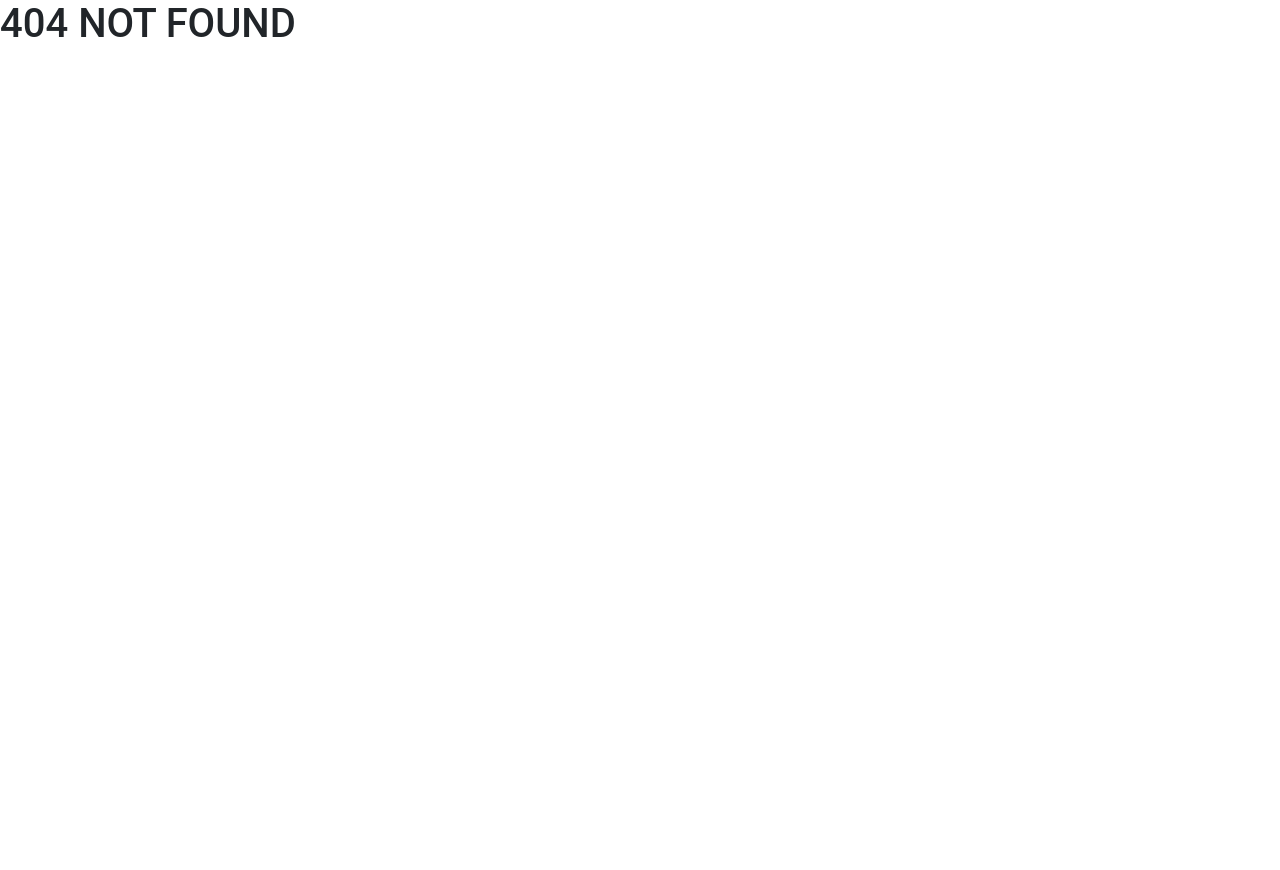
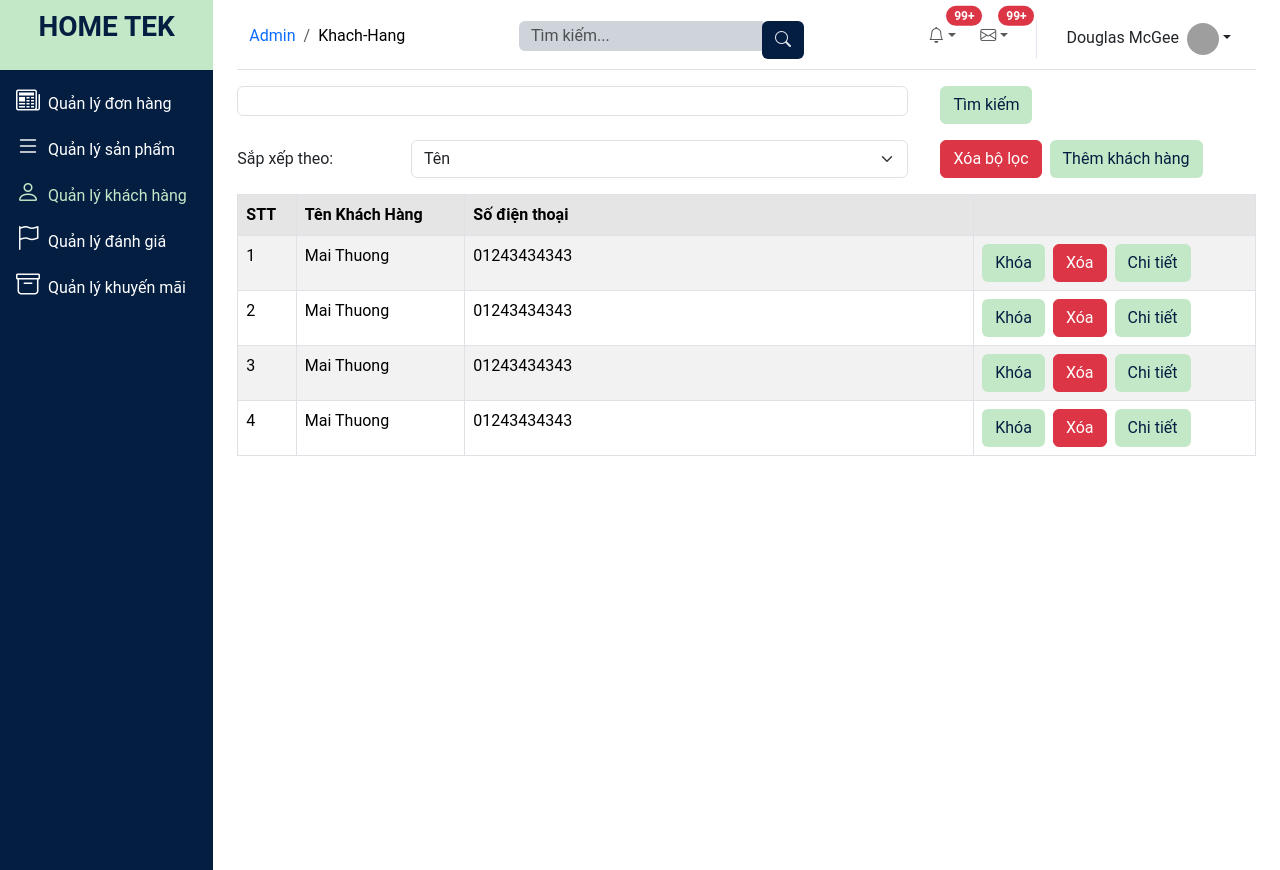
Before and after one commit to LuanPhan2911/hometek, a React (Create React App) app: page /admin/khach-hang in a window 1280 px wide. Before the commit this address had no page. Before the commit the page ends 800 px from the top, so only its background shows below. Built offline with nearby package versions, Linux system fonts and the light colour scheme; grey boxes are pictures that could not be loaded.

Commit message:
customer + customer-detail

```diff
--- a/src/App.js
+++ b/src/App.js
@@ -37,8 +37,10 @@ const App = () => {
           <Route path="/admin" element={<DashBoard />}>
             <Route path="san-pham" element={<Product />}></Route>
             <Route path="san-pham/create" element={<ProductCreate />}></Route>
+
+            <Route path="khach-hang" element={<Customer />}></Route>
             {/* <Route path="don-hang" element={<Product />}></Route>
-            <Route path="khach-hang" element={<Customer />}></Route>
+
             <Route path="khuyen-mai" element={<Customer />}></Route>
             <Route path="danh-gia" element={<Customer />}></Route> */}
           </Route>
--- a/src/Pages/Admin/Customers/Customer.js
+++ b/src/Pages/Admin/Customers/Customer.js
@@ -1,4 +1,128 @@
+import { Link } from "react-router-dom";
+import "./Customer.scss";
+
 const Customer = () => {
-  return <></>;
+  const customers = [
+    {
+      name: "Mai Thuong",
+      phoneNumber: "01243434343",
+    },
+    {
+      name: "Mai Thuong",
+      phoneNumber: "01243434343",
+    },
+    {
+      name: "Mai Thuong",
+      phoneNumber: "01243434343",
+    },
+    {
+      name: "Mai Thuong",
+      phoneNumber: "01243434343",
+    },
+  ];
+  return (
+    <>
+      <div className="customer-filter">
+        <div className="mb-3 row">
+          <div className="col-lg-8">
+            <input className="form-control" />
+          </div>
+          <div className="col-lg-4">
+            <button className="btn search-btn mx-2">Tìm kiếm</button>
+          </div>
+        </div>
+        <div className="mb-3 row">
+          <label className="col-lg-2 col-form-label">Sắp xếp theo: </label>
+          <div className="col-lg-6">
+            <select className="form-select">
+              <option>Tên</option>
+              <option>Số điện thoại</option>
+              <option>Gần đây nhất</option>
+              <option>Củ nhất</option>
+            </select>
+          </div>
+          <div className="col-lg-4">
+            <button className="btn btn-danger mx-2">Xóa bộ lọc</button>
+            <Link className="btn add-customer-btn" to={"create"}>
+              Thêm khách hàng
+            </Link>
+          </div>
+        </div>
+      </div>
+      <div className="customer-table">
+        <table className="table table-hover table-bordered table-striped">
+          <thead className="table-active">
+            <tr>
+              <th>STT</th>
+              <th>Tên Khách Hàng</th>
+              <th>Số điện thoại</th>
+              <th></th>
+            </tr>
+          </thead>
+          <tbody>
+            {customers?.length > 0 &&
+              customers?.map((item, index) => {
+                return (
+                  <tr key={item.categoryId}>
+                    <td>{index + 1}</td>
+                    <td>{item.name}</td>
+                    <td className="col-6">{item.phoneNumber}</td>
+                    <td>
+                      <Link className="btn block-btn" to={"update"}>
+                        Khóa
+                      </Link>
+                      <button className="btn btn-danger mx-2">Xóa</button>
+                      <button
+                        className="btn detail-btn"
+                        data-bs-toggle="modal"
+                        data-bs-target="#customer-detail"
+                      >
+                        Chi tiết
+                      </button>
+                    </td>
+                  </tr>
+                );
+              })}
+          </tbody>
+        </table>
+      </div>
+
+      {/* hiển thị cusomer detail */}
+      <div class="modal fade" id="customer-detail">
+        <div class="modal-dialog">
+          <div class="modal-content">
+            <div class="modal-header customer-name">
+              <h1 class="modal-title fs-5">
+                <label className="fw-bold">Tên: </label>
+                <span> Mai thương</span>
+              </h1>
+            </div>
+            <div class="modal-body">
+              <div className="customer-email">
+                <label className="fw-bold">Email: </label>
+                <span>thihuong@hmailcom</span>
+              </div>
+              <div className="customer-phone-number">
+                <label className="fw-bold">Số điện thoại: </label>
+                <span>012001220120</span>
+              </div>
+              <div className="customer-gender">
+                <label className="fw-bold">Giới tính: </label>
+                <span>Nữ</span>
+              </div>
+              <div className="customer-birth-date">
+                <label className="fw-bold">Ngày sinh: </label>
+                <span>02/8/2003</span>
+              </div>
+              <div className="customer-address">
+                <label className="fw-bold">Địa chỉ: </label>
+                <span>109/6, Lê Văn Chí, Linh Trung, Thủ Đức</span>
+              </div>
+            </div>
+          </div>
+        </div>
+      </div>
+    </>
+  );
 };
 export default Customer;
--- /dev/null
+++ b/src/Pages/Admin/Customers/Customer.scss
@@ -0,0 +1,36 @@
+.customer-filter {
+  .search-btn,
+  .add-customer-btn {
+    color: #041e42;
+    background: #c2e8c7;
+  }
+}
+.customer-table {
+  .block-btn,
+  .detail-btn {
+    color: #041e42;
+    background: #c2e8c7;
+  }
+}
+#customer-detail {
+  .customer-name {
+    background: #041e42;
+    color: #fff;
+  }
+  .modal-body {
+    padding: 0 !important;
+    .customer-email,
+    .customer-gender,
+    .customer-address {
+      padding: 10px;
+      background: #ddcfd8;
+      color: #041e42;
+    }
+    .customer-phone-number,
+    .customer-birth-date {
+      padding: 10px;
+      background: #f2f2f2;
+      color: #041e42;
+    }
+  }
+}
--- a/src/Pages/Admin/Products/Product.js
+++ b/src/Pages/Admin/Products/Product.js
@@ -96,7 +96,7 @@ const Product = () => {
               <option>1 đến 3 triệu</option>
             </select>
           </div>
-          <label className="col-lg-2 col-form-label">Tên sản phẩm: </label>
+          <label className="col-lg-2 col-form-label">Sắp xếp theo: </label>
           <div className="col-lg-3">
             <select className="form-select">
               <option>Giá: Cao đến thấp</option>
```
